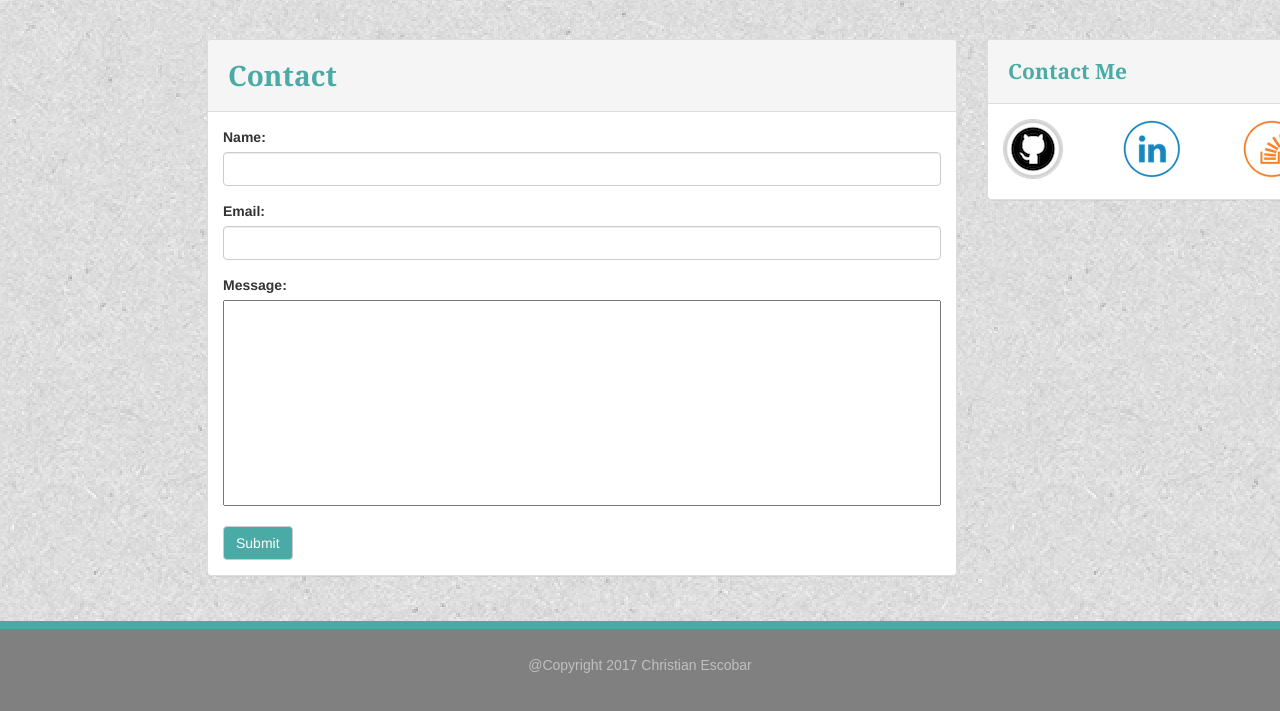
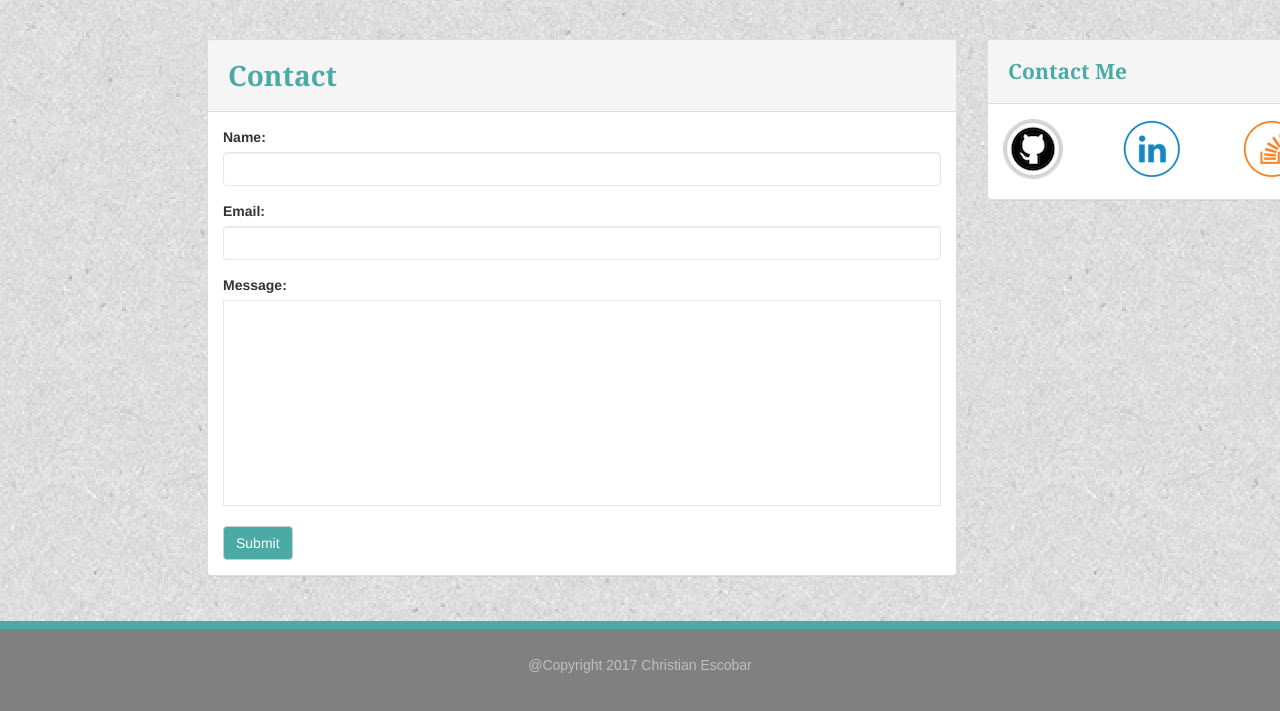
Before and after one commit to ChristianEscobar/Bootstrap-Portfolio, a plain HTML site: page contact.html in a window 1280 px wide. Shown: the part 89-800 px from the top of the page. Drawn offline with nearby package versions, Linux system fonts and the light colour scheme.

Commit message:
changed border in form inputs

```diff
--- a/assets/css/style.css
+++ b/assets/css/style.css
@@ -39,6 +39,11 @@ textarea {
 	width: 100%;
 	overflow: auto;
     resize: none;
+    border: 1px solid #e6e6e6;
+}
+
+.form-control {
+    border: 1px solid #e6e6e6;
 }
 
 main {
@@ -75,7 +80,6 @@ main {
 .navbar {
     background-color: white;
     border: 2px solid #cccccc;
-    /*height: 10%;*/
     padding-left: 15%;
     padding-right: 15%;
 }
@@ -97,7 +101,7 @@ main {
 }
 
  .navbar > .container-fluid .navbar-brand {
-        margin-left: 0;
+    margin-left: 0;
 }
 
 .navbar-header {
```
